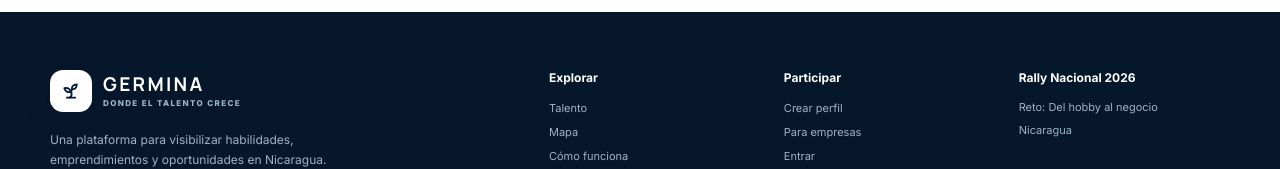
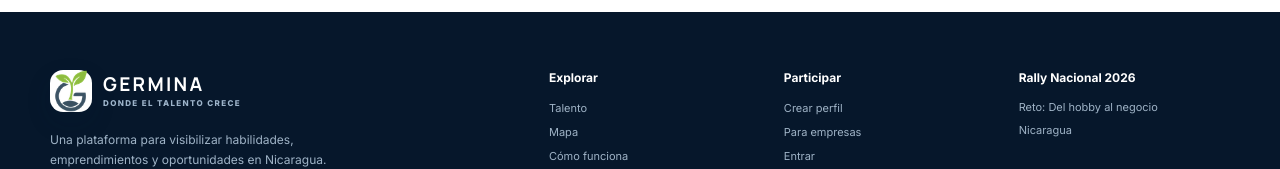
Before and after one commit to moneyfund/rally2026, a Next.js app: page / in a window 1280 px wide. Shown: the part 3779-3948 px from the top of the page. Built offline with nearby package versions, Linux system fonts and the light colour scheme.

Commit message:
feat: use official Germina logo in footer

```diff
--- a/components/SiteFooter.tsx
+++ b/components/SiteFooter.tsx
@@ -1,5 +1,4 @@
 import Link from "next/link";
-import { Sprout } from "lucide-react";
 
 export function SiteFooter() {
   return (
@@ -7,7 +6,7 @@ export function SiteFooter() {
       <div className="shell footer-grid">
         <div className="footer-brand-block">
           <Link href="/" className="brand brand-footer">
-            <span className="brand-mark"><Sprout size={20} strokeWidth={2.2} /></span>
+            <span className="brand-mark brand-mark-logo"><img src="/germina-logo.svg" alt="" /></span>
             <span className="brand-copy"><strong>GERMINA</strong><small>DONDE EL TALENTO CRECE</small></span>
           </Link>
           <p>Una plataforma para visibilizar habilidades, emprendimientos y oportunidades en Nicaragua.</p>
```
